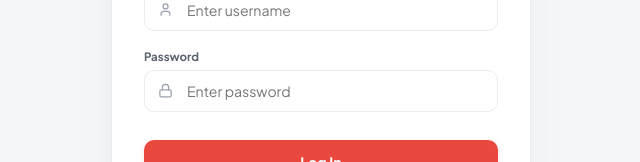
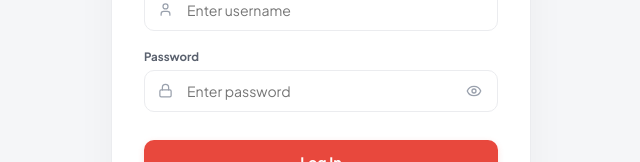
Before and after one commit to devxmbilal/morango-calling-agent-with-crm, a Next.js app: page /login in a window 1280 px wide. Shown: the part 374-536 px from the top of the page, without its empty margins (319-959 px from the left). Built offline with nearby package versions, Linux system fonts and the light colour scheme.

Commit message:
feat: implement login page UI and authentication form logic

```diff
--- a/src/app/login/page.tsx
+++ b/src/app/login/page.tsx
@@ -1,13 +1,14 @@
 'use client';
 
 import React, { useState } from 'react';
-import { Lock, User, RefreshCw } from 'lucide-react';
+import { Lock, User, RefreshCw, Eye, EyeOff } from 'lucide-react';
 
 export default function LoginPage() {
   const [username, setUsername] = useState('');
   const [password, setPassword] = useState('');
   const [error, setError] = useState('');
   const [isLoading, setIsLoading] = useState(false);
+  const [showPassword, setShowPassword] = useState(false);
 
   const handleSubmit = async (e: React.FormEvent) => {
     e.preventDefault();
@@ -166,19 +167,44 @@
             <div style={{ position: 'relative' }}>
               <Lock size={15} color="#9AA1AD" style={{ position: 'absolute', left: '14px', top: '13px' }} />
               <input
-                type="password"
+                type={showPassword ? 'text' : 'password'}
                 placeholder="Enter password"
                 value={password}
                 onChange={(e) => setPassword(e.target.value)}
                 required
                 style={{
                   paddingLeft: '42px',
+                  paddingRight: '42px',
                   height: '42px',
                   borderRadius: '10px',
                   fontSize: '0.88rem'
                 }}
                 disabled={isLoading}
               />
+              <button
+                type="button"
+                onClick={() => setShowPassword(!showPassword)}
+                style={{
+                  position: 'absolute',
+                  right: '12px',
+                  top: '50%',
+                  transform: 'translateY(-50%)',
+                  background: 'none',
+                  border: 'none',
+                  cursor: 'pointer',
+                  padding: '4px',
+                  display: 'flex',
+                  alignItems: 'center',
+                  justifyContent: 'center',
+                  color: '#9AA1AD',
+                  transition: 'color 0.2s ease'
+                }}
+                onMouseEnter={(e) => (e.currentTarget.style.color = '#5A616E')}
+                onMouseLeave={(e) => (e.currentTarget.style.color = '#9AA1AD')}
+                tabIndex={-1}
+              >
+                {showPassword ? <EyeOff size={16} /> : <Eye size={16} />}
+              </button>
             </div>
           </div>
 
```
